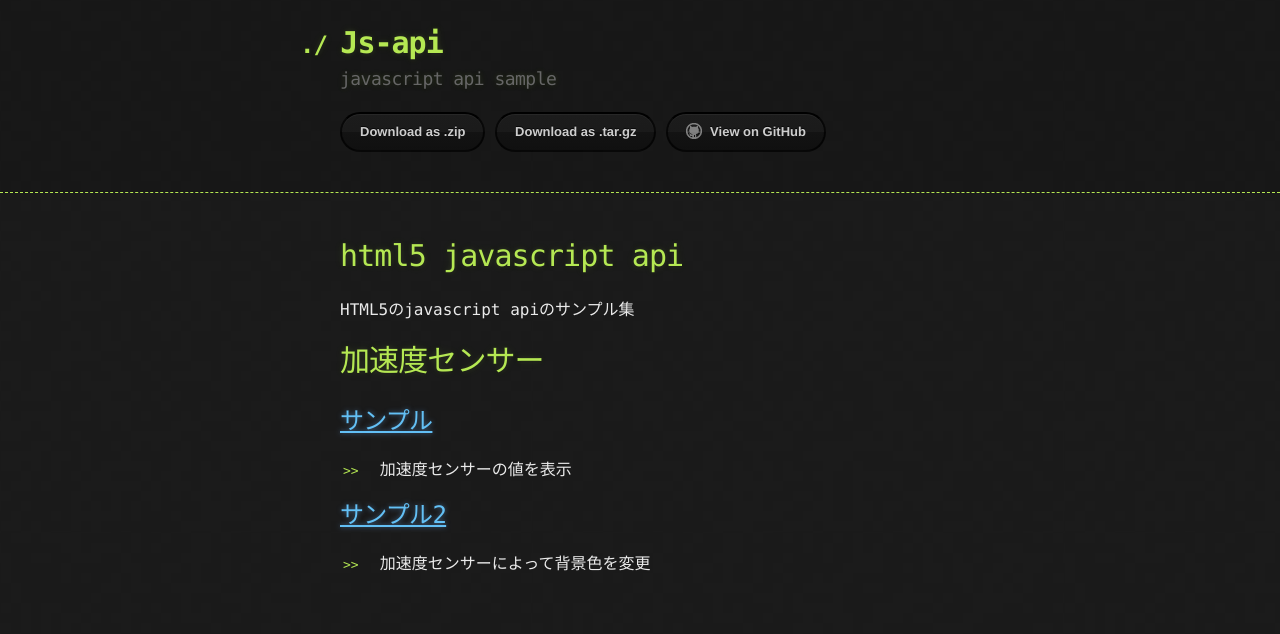
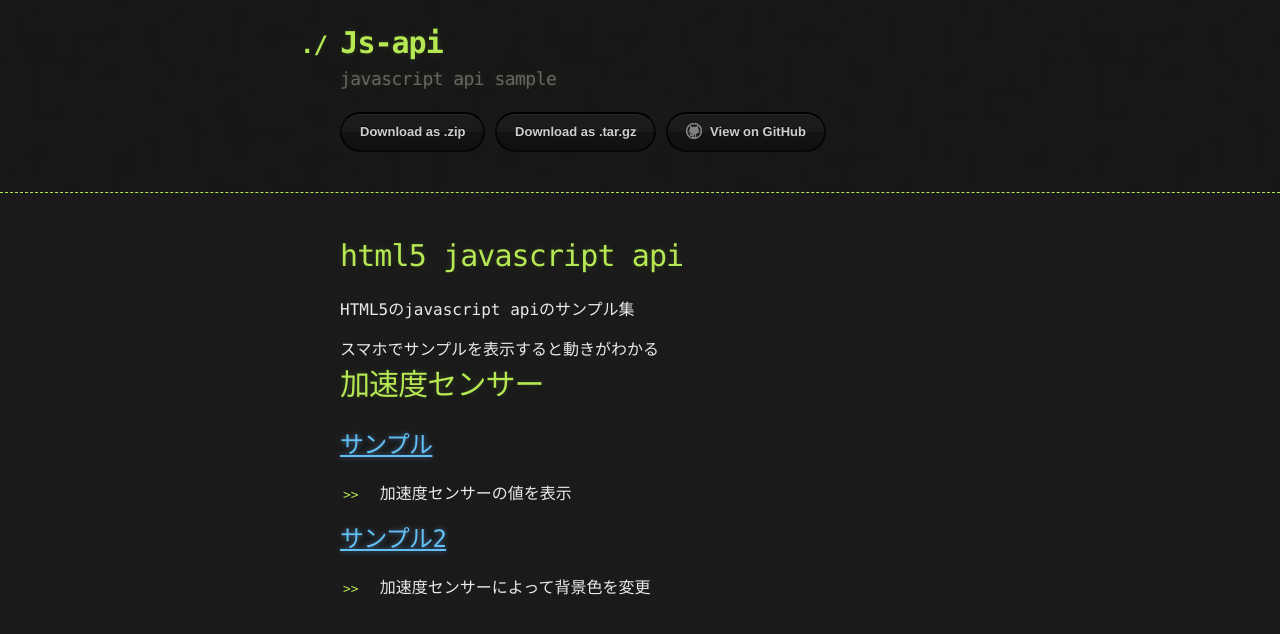
Before and after one commit to swfz/js-api, a plain HTML site: page index.html in a window 1280 px wide. Drawn offline with Linux system fonts and the light colour scheme.

Commit message:
add comment

```diff
--- a/index.html
+++ b/index.html
@@ -33,6 +33,8 @@
 
 <p>HTML5のjavascript apiのサンプル集</p>
 
+スマホでサンプルを表示すると動きがわかる
+
 <h1>
 <a id="加速度センサー" class="anchor" href="#%E5%8A%A0%E9%80%9F%E5%BA%A6%E3%82%BB%E3%83%B3%E3%82%B5%E3%83%BC" aria-hidden="true"><span aria-hidden="true" class="octicon octicon-link"></span></a>加速度センサー</h1>
 
```
